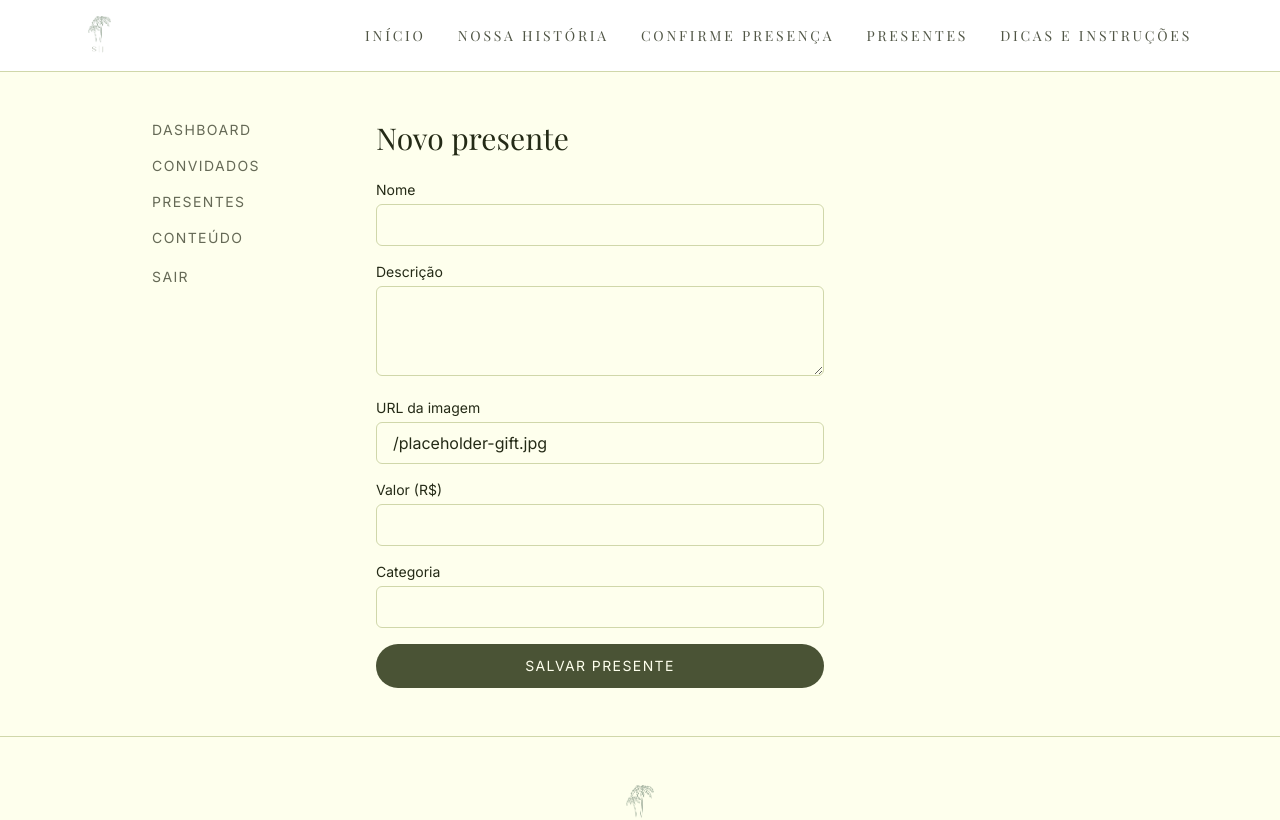
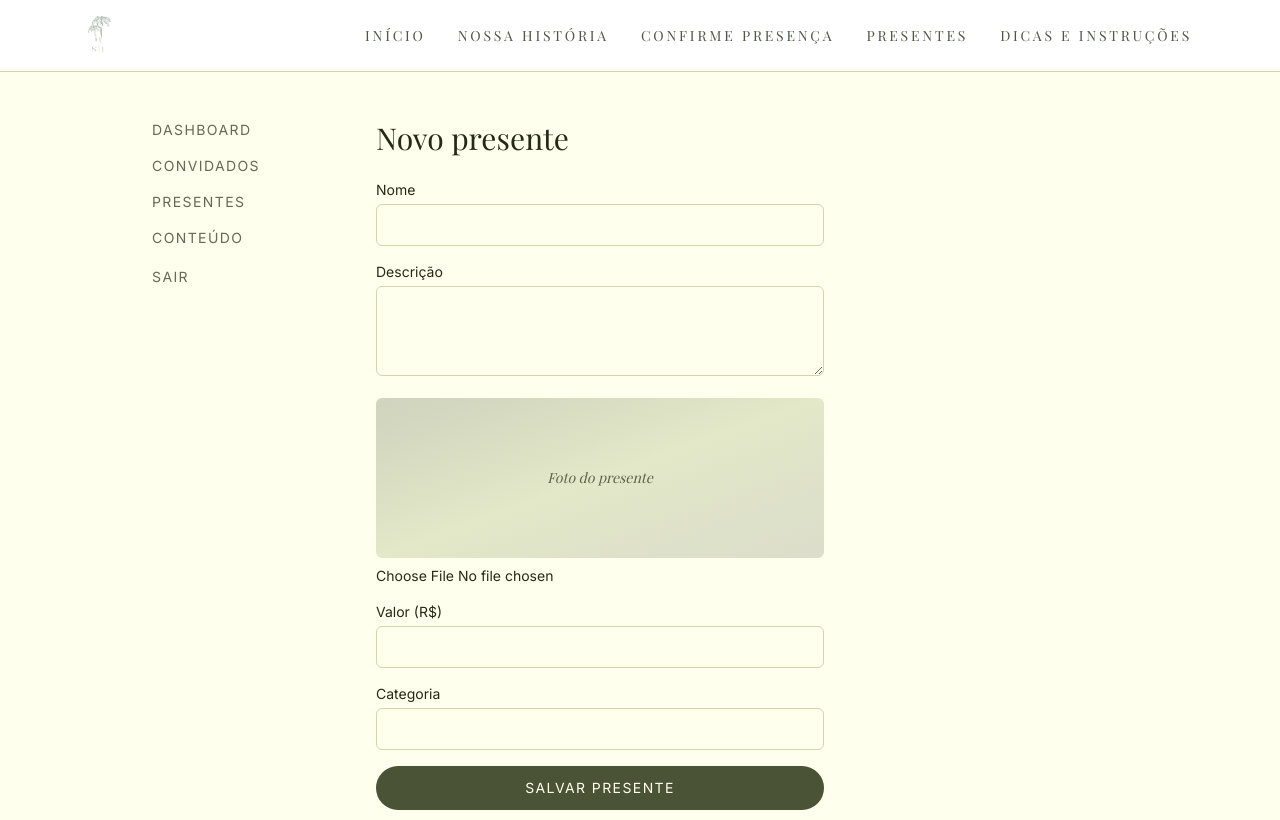
Before and after one commit to johnnatas/stefanie-e-jonatas-site-de-casamento, a Next.js app: page /admin/presentes/novo in a window 1280 px wide. Shown: the top 820 px of the page. Built offline with nearby package versions, Linux system fonts and the light colour scheme.

Commit message:
feat(admin): convert the Presentes gift photo field from a URL input to a real upload

```diff
--- a/src/app/admin/(protected)/presentes/actions.ts
+++ b/src/app/admin/(protected)/presentes/actions.ts
@@ -1,7 +1,7 @@
 "use server";
 
 import { redirect } from "next/navigation";
-import { createUpsertGiftUseCase } from "@/infrastructure/composition";
+import { createUpsertGiftUseCase, resolvePhotoField } from "@/infrastructure/composition";
 import { giftFormSchema } from "@/components/admin/giftFormSchema";
 
 export interface UpsertGiftActionState {
@@ -13,11 +13,18 @@ export async function upsertGiftAction(
   _prevState: UpsertGiftActionState,
   formData: FormData
 ): Promise<UpsertGiftActionState> {
+  const currentImageUrl = (formData.get("imageCurrentUrl") as string) || null;
+  const imageUrl = await resolvePhotoField("gifts", "image", formData, currentImageUrl, "imageFile", "imageRemove");
+
+  if (!imageUrl) {
+    return { status: "error", message: "Selecione uma foto para o presente." };
+  }
+
   const parsed = giftFormSchema.safeParse({
     id: formData.get("id") || undefined,
     name: formData.get("name"),
     description: formData.get("description"),
-    imageUrl: formData.get("imageUrl"),
+    imageUrl,
     price: formData.get("price"),
     category: formData.get("category"),
   });
--- a/src/components/admin/GiftForm.tsx
+++ b/src/components/admin/GiftForm.tsx
@@ -6,6 +6,7 @@ import {
   type UpsertGiftActionState,
 } from "@/app/admin/(protected)/presentes/actions";
 import { GiftFormValues } from "@/components/admin/giftFormSchema";
+import { PhotoUploadField } from "@/components/admin/PhotoUploadField";
 
 interface GiftFormProps {
   defaultValues?: GiftFormValues;
@@ -44,18 +45,13 @@ export function GiftForm({ defaultValues }: GiftFormProps) {
         />
       </div>
 
-      <div>
-        <label htmlFor="imageUrl" className="block font-sans text-sm text-forest">
-          URL da imagem
-        </label>
-        <input
-          id="imageUrl"
-          name="imageUrl"
-          defaultValue={defaultValues?.imageUrl ?? "/placeholder-gift.jpg"}
-          required
-          className={inputClassName}
-        />
-      </div>
+      <PhotoUploadField
+        name="image"
+        currentUrl={defaultValues?.imageUrl ?? null}
+        label="Foto do presente"
+        className="h-40 w-full rounded-md"
+        showRemoveCheckbox={false}
+      />
 
       <div>
         <label htmlFor="price" className="block font-sans text-sm text-forest">
```
Also changed, not shown: 1 other file (tests, documents, lock files or other folders).
